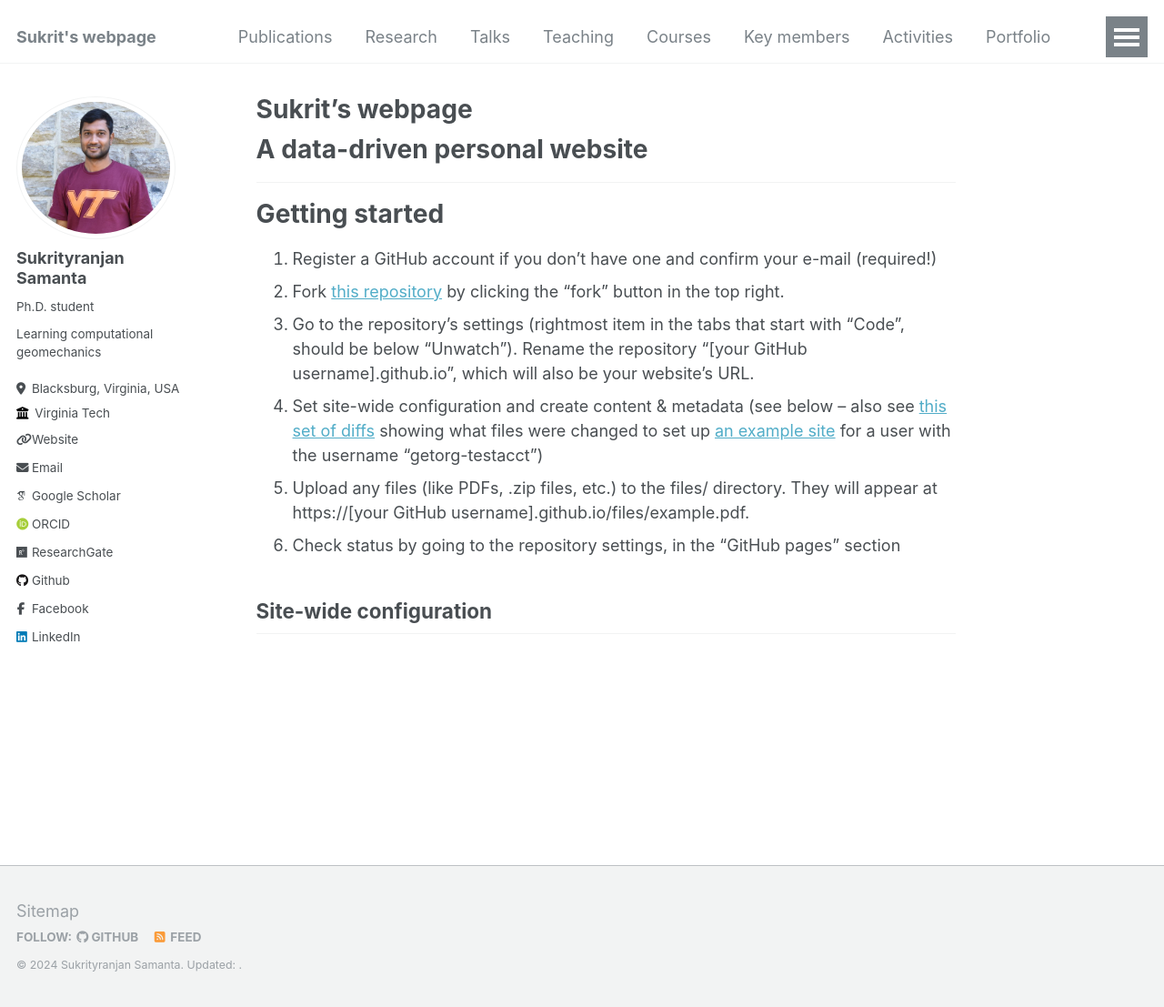
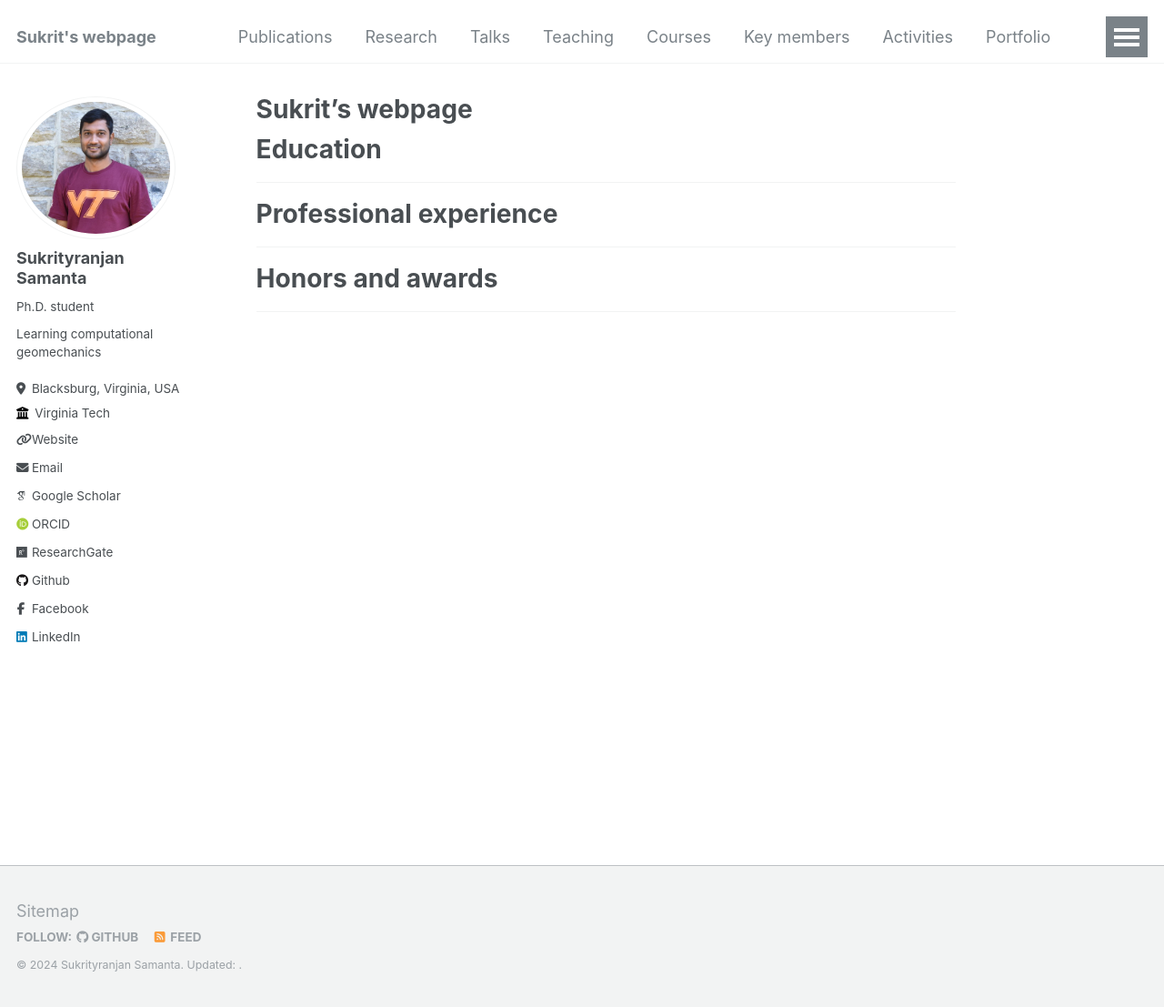
Before and after one commit to Sukritvt/Sukritvt.github.io, a Jekyll site: the page built from _pages/about.md, in a window 1280 px wide and 1107 px high. Shown: the whole window at 91% size. Built offline with Jekyll 4.4.1, drawn with Linux system fonts in a browser that asks for light colours; some web fonts are replaced.

Commit message:
Update about.md

```diff
--- a/_pages/about.md
+++ b/_pages/about.md
@@ -8,18 +8,14 @@ redirect_from:
 ---
 
 
-A data-driven personal website
+Education
 ======
 ------
 
-Getting started
+Professional experience
 ======
-1. Register a GitHub account if you don't have one and confirm your e-mail (required!)
-1. Fork [this repository](https://github.com/academicpages/academicpages.github.io) by clicking the "fork" button in the top right.
-1. Go to the repository's settings (rightmost item in the tabs that start with "Code", should be below "Unwatch"). Rename the repository "[your GitHub username].github.io", which will also be your website's URL.
-1. Set site-wide configuration and create content & metadata (see below -- also see [this set of diffs](http://archive.is/3TPas) showing what files were changed to set up [an example site](https://getorg-testacct.github.io) for a user with the username "getorg-testacct")
-1. Upload any files (like PDFs, .zip files, etc.) to the files/ directory. They will appear at https://[your GitHub username].github.io/files/example.pdf.
-1. Check status by going to the repository settings, in the "GitHub pages" section
+------
 
-Site-wide configuration
+Honors and awards
+======
 ------
```
